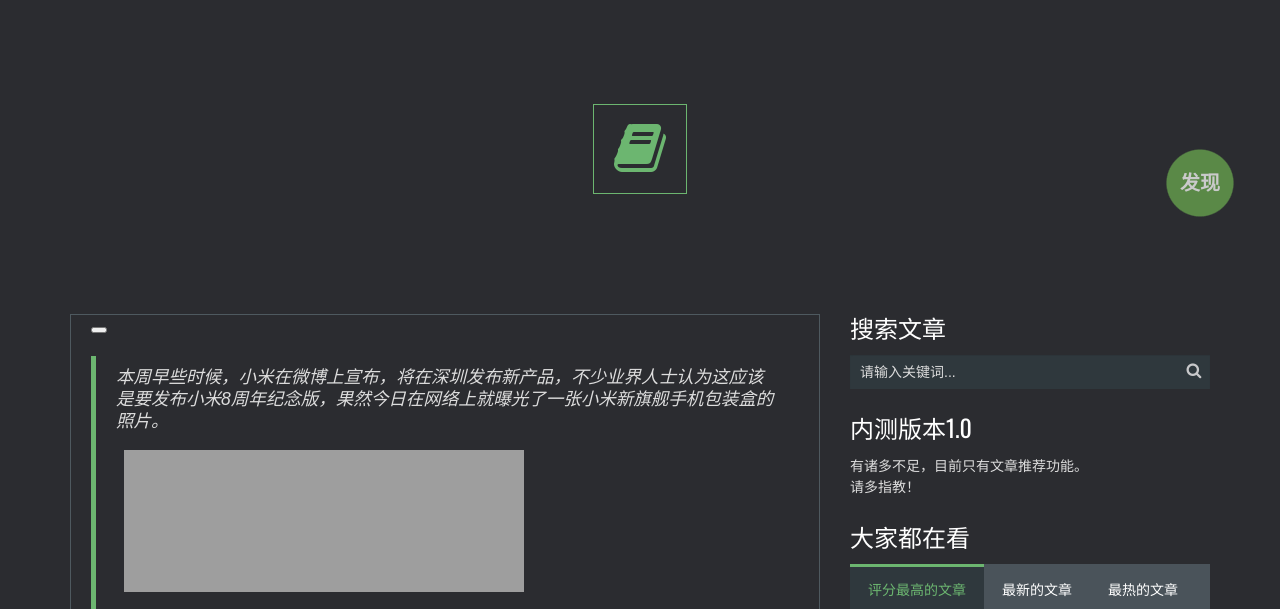
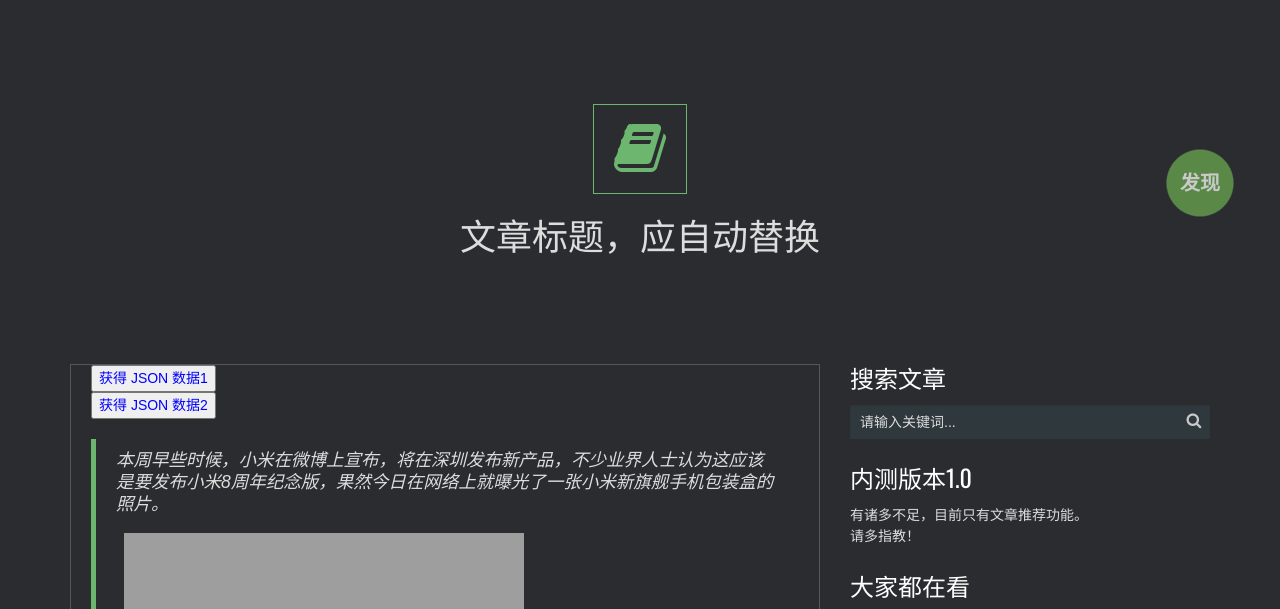
Before and after one commit to k527971724/cactus, a Flask app: page /single_post in a window 1280 px wide. Shown: the part 67-676 px from the top of the page. Run offline with Flask 2, Linux system fonts and the light colour scheme; some libraries are stand-ins or nearby versions.

Commit message:
修改single-post.html

```diff
--- a/app/templates/index/single-post.html
+++ b/app/templates/index/single-post.html
@@ -54,61 +54,6 @@
         <script src="static/front/jquery.min.js"></script>
         <!-- 动态菜单 -->
 
-       <!--
-		ajax
-		=========================== -->
-		<!-- <script type="text/javascript">
-		$(document).ready(function(){
-  			$("#btn1").click(function(){
-    			$.getJSON("/ajax",function(result){
-     			 $.each(result, function(i, n){
-       				 $("#change1").append(n+ " ");
-
-     			 });
-   			    });
- 	 	       });
-	          //});
-         </script> -->
-		<script type="text/javascript">
-
-	function ajaxroll(a){
-		$(document).ready(function(){
-  			$.getJSON(a,function(data){
- 					$.each(data, function(infoIndex1, info1) {
-
-             				$("#change2").append(info1.title6 + " ");
-             				$("#title").append(info1.title + " ");
-             				//$("#id1").attr("href",info1.id1);
-             				$("#id1").append(info1.title1 + " ");
-             				//$("#id2").attr("href",info1.id2);
-             				$("#id2").append(info1.title2 + " ");
-             				//$("#id3").attr("href",info1.id3);
-             				$("#id3").append(info1.title3 + " ");
-             				//$("#id4").attr("href",info1.id4);
-             				$("#id4").append(info1.title4 + " ");
-             				//$("#id5").attr("href",info1.id5);
-             				$("#id5").append(info1.title5 + " ");
-             				//$("#id6").attr("href","/articles/"+info1.id6);
-             				$("#id6").append(info1.title6 + " ");
-
-                	        $("#change1").append(info1.id1 + "");
-
-            		});
-
-
-         		});
-    		});
-        }
-
-
-	var newurl="/articles";
-	ajaxroll(newurl);
-	var ab=document.getElementById("change1").innerHTML;
-	ajaxroll(ab);
-	$("#id1").click(function(){
-		ajaxroll(ab);
-	});
-         </script>
 
 
        <!--防盗链-->
@@ -120,8 +65,37 @@
            }
        </script>
 
+		<!--
+		ajax
+		=========================== -->
+		<script type="text/javascript">
+		$(document).ready(function(){
+  			$("#btn1").click(function(){
+    			$.getJSON("/ajax",function(result){
+     			 $.each(result, function(i, n){
+       				 $("#change1").append(n+ " ");
+
+     			 });
+   			    });
+ 	 	       });
+	          //});
+         </script>
+		<script type="text/javascript">
+		$(document).ready(function(){
+  			$("#btn2").click(function(){
+    			$.getJSON("/ajax",function(data){
+ 					$.each(data, function(infoIndex1, info1) {
+    				 //if(infoIndex1 == "b") {
 
 
+
+             				$("#change2").append(info1.b + " ");
+                		});
+            });
+         				});
+
+    });
+         </script>
 
 
 
@@ -145,12 +119,12 @@
     <div class="aside-nav bounceInUp animated" id="aside-nav">
         <label for="" class="aside-menu" title="按住拖动">发现</label>
 
-        <button  id=id1 class="menu-item menu-first"></button>
-        <button id=id2 class="menu-item menu-line menu-sixth"></button>
-        <button id=id3 class="menu-item menu-line menu-fifth"></button>
-        <button id=id4 class="menu-item menu-line menu-fourth"></button>
-        <button id=id5 class="menu-item menu-third"></button>
-        <button id=id6 class="menu-item menu-second"></button>
+        <a href="http://www.w3school.com.cn/html/html5_migration.asp" title="标题一" class="menu-item menu-first">文章一</a>
+        <a href="javascript:void(0)" title="标题六" class="menu-item menu-line menu-sixth">文章二</a>
+        <a href="javascript:void(0)" title="标题五" class="menu-item menu-line menu-fifth">文章三</a>
+        <a href="javascript:void(0)" title="标题四" class="menu-item menu-line menu-fourth">文章四</a>
+        <a href="javascript:void(0)" title="标题三" class="menu-item menu-third">文章五</a>
+        <a href="javascript:void(0)" title="标题二" class="menu-item menu-second">文章六</a>
 
 
 
@@ -213,7 +187,7 @@
                             <i class="fa fa-book fa-4x"></i>
                         </div>
                         <div class="blog-title">
-                            <h1 id=title></h1>
+                            <h1>文章标题，应自动替换</h1>
                         </div>
 
 					</div>     <!-- End col-lg-12 -->
@@ -236,11 +210,12 @@
 
 								<div class="post-excerpt">
 
+<button  id="btn1"  type="button" style="color: blue">获得 JSON 数据1</button>
 
-<button id="test"></button>
-<div id="change1">
+ <div id="change1">
 
 </div>
+<button  id="btn2"  type="button" style="color: blue">获得 JSON 数据2</button>
 
  <div id="change2">
 
```
Also changed, not shown: json.py (added, +9 -0 lines).
